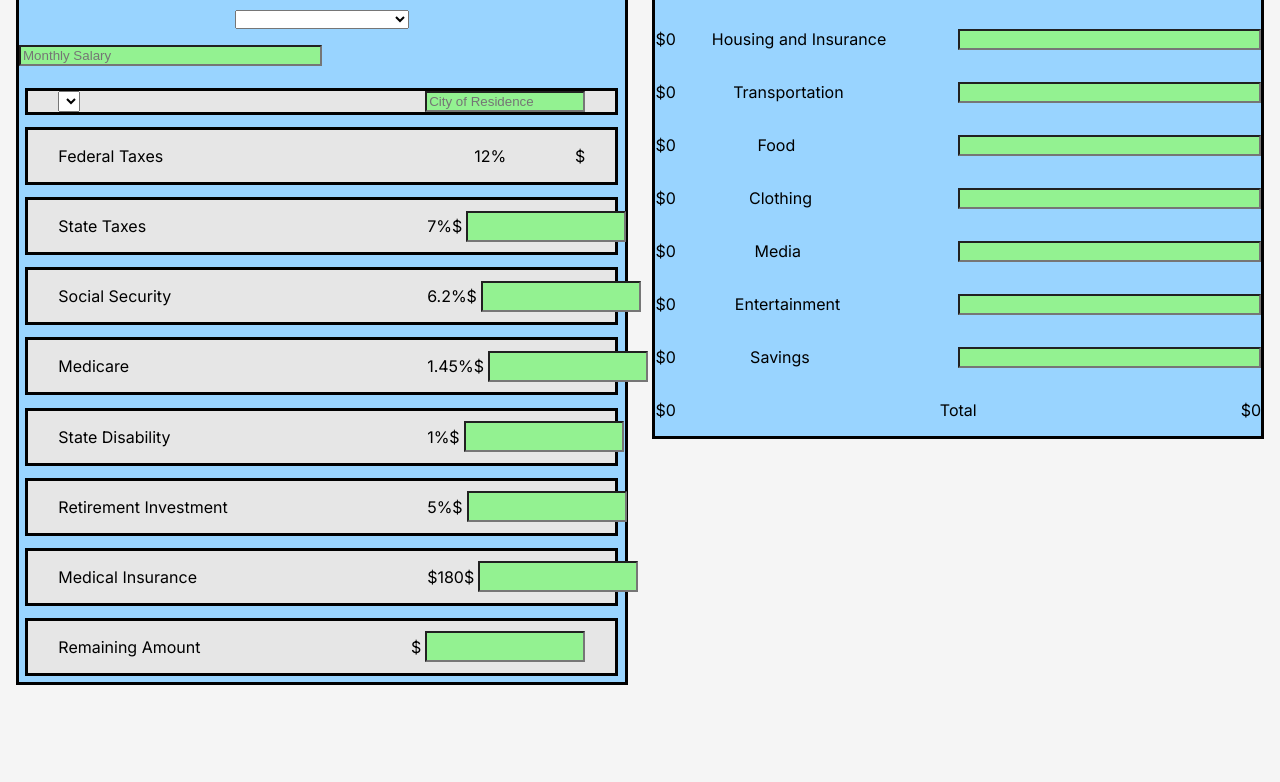
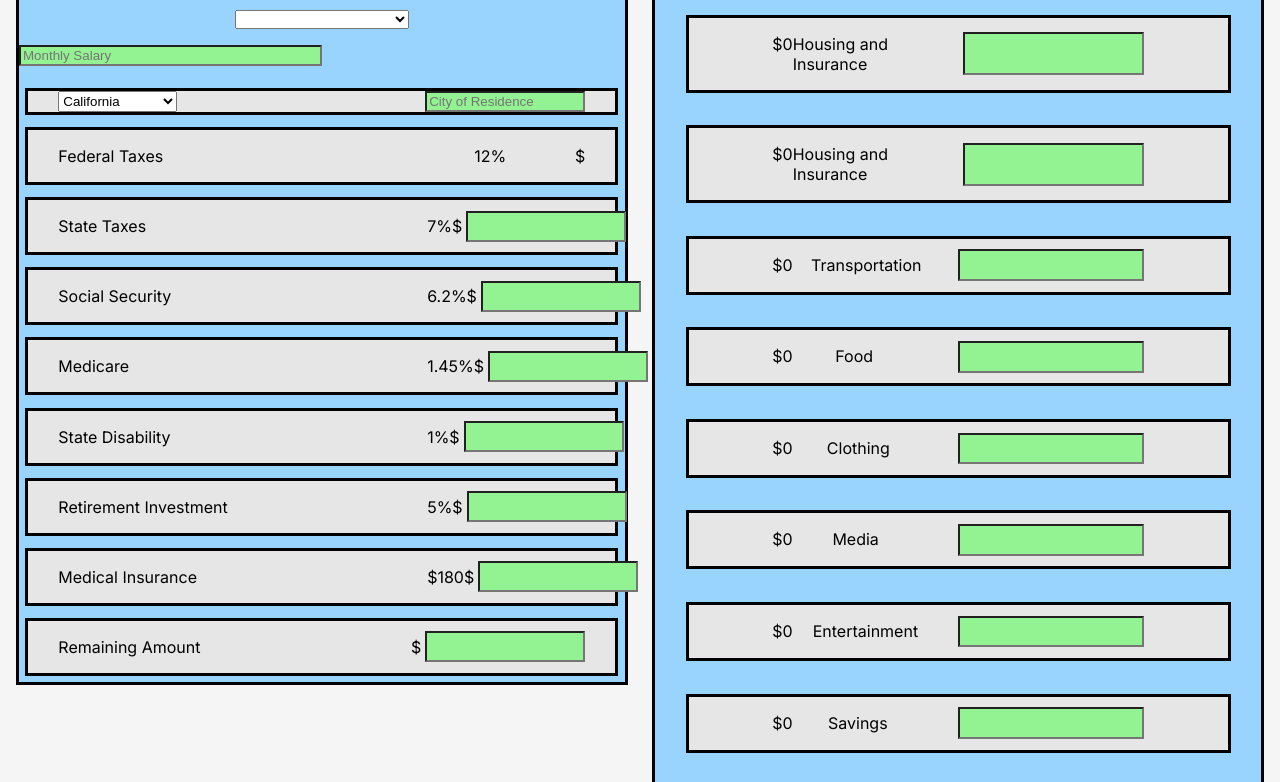
Before and after one commit to losPapasFritas/Budget-calulator-, a plain HTML site: page index.html in a window 1280 px wide. Shown: the part 112-894 px from the top of the page. Before the commit the page ends 813 px from the top, so only its background shows below. Drawn offline with Linux system fonts and the light colour scheme.

Commit message:
Isaac USA MAP??

```diff
--- a/index.html
+++ b/index.html
@@ -95,6 +95,55 @@
             <section class="row">
                 <select>
                     <!-- Add 50 states below -->
+                    <option value="">California</option>
+                    <option value="">Oregon</option>
+                    <option value="">Washington</option>
+                    <option value="">Arizona</option>
+                    <option value="">New Mexico</option>
+                    <option value="">Nevada</option>
+                    <option value="">Idaoh</option>
+                    <option value="">Montana</option>
+                    <option value="">Utah</option>
+                    <option value="">Colorado</option>
+                    <option value="">Wyoming</option>
+                    <option value="">North Dakota</option>
+                    <option value="">South Dakota</option>
+                    <option value="">Nebraska</option>
+                    <option value="">Kansas</option>
+                    <option value="">Oklahoma</option>
+                    <option value="">Texas</option>
+                    <option value="">Minnesota</option>
+                    <option value="">Iowa</option>
+                    <option value="">Missouri</option>
+                    <option value="">Arkansas</option>
+                    <option value="">Louisiana</option>
+                    <option value="">Wisconsin</option>
+                    <option value="">Illinois</option>
+                    <option value="">Mississippi</option>
+                    <option value="">Michigan</option>
+                    <option value="">Indiana</option>
+                    <option value="">Kentucky</option>
+                    <option value="">Tennessee</option>
+                    <option value="">Alabama</option>
+                    <option value="">Ohio</option>
+                    <option value="">Georgia</option>
+                    <option value="">Florida</option>
+                    <option value="">Maine</option>
+                    <option value="">New Hampshire</option>
+                    <option value="">Vermont</option>
+                    <option value="">Massachusetts</option>
+                    <option value="">Rhode Island</option>
+                    <option value="">New York</option>
+                    <option value="">Pennsylvania</option>
+                    <option value="">Connecticut</option>
+                    <option value="">New Jersey</option>
+                    <option value="">Delaware</option>
+                    <option value="">Maryland</option>
+                    <option value="">Washington, DC</option>
+                    <option value="">West Virginia</option>
+                    <option value="">Virginia</option>
+                    <option value="">North Carolina</option>
+                    <option value="">South Carolina</option>
                     <option value=""></option>
                 </select>
                 <input type="text" placeholder="City of Residence">
--- a/style.css
+++ b/style.css
@@ -26,9 +26,26 @@ body {
     flex-flow: column;
     background-color: #99D4FF;
     width: 49%;
-    height: 98%;
+    height: 59.9rem;
     border: 3px black solid;
 }
+
+.right {
+    display: flex;
+    flex-direction: column;
+    justify-content: space-around;
+    padding-left: 2%;
+    padding-right: 2%;
+}
+
+.rightrow {
+    background-color:#E6E6E6 ;
+    border-style: solid;
+    margin: 1%;
+    padding-left: 15%;
+    padding-right:15%
+}
+
 h1 {
     font-size: 2rem;
     text-align: center;
```
